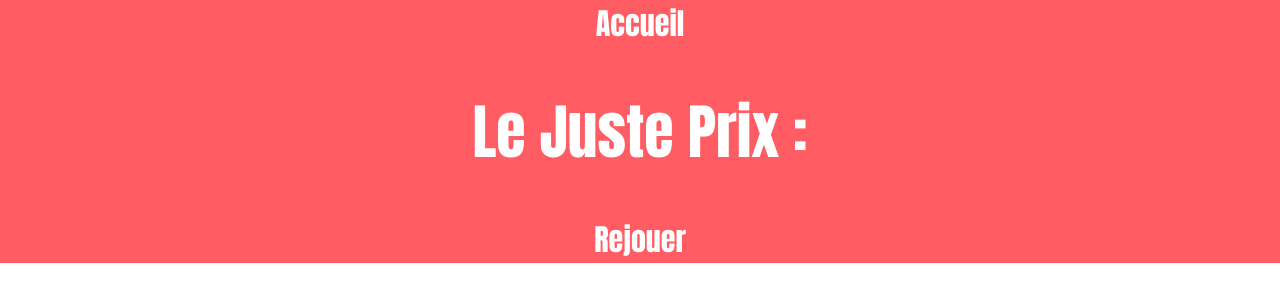
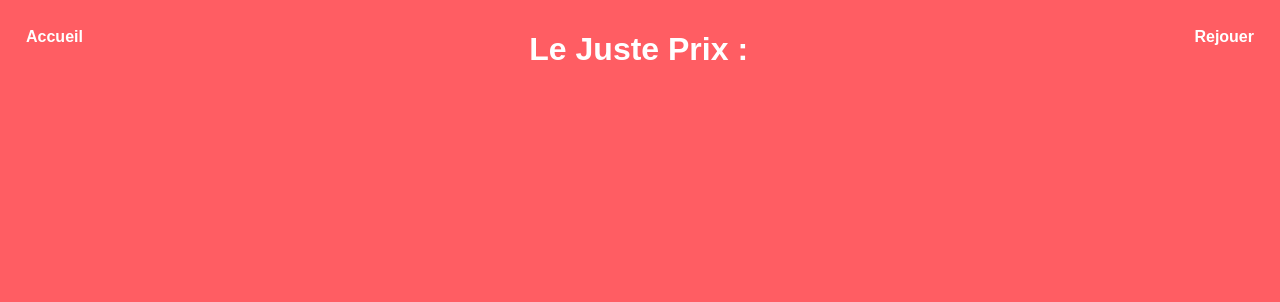
Before and after one commit to NathanaelMo/JustePrix, a website: page Front/header.html in a window 1280 px wide. Drawn offline with Linux system fonts and the light colour scheme.

Commit message:
retour du rouge sur le header

```diff
--- a/Front/header.html
+++ b/Front/header.html
@@ -8,6 +8,12 @@
         body {
             margin: 0;
             font-family: Arial, sans-serif;
+            background-color: #ff5d63; /* Couleur verte de la barre */
+            padding: 10px;
+            text-align: center;
+            color: white;
+            justify-content: space-between;
+            display: flex;
         }
 
         header {
@@ -29,13 +35,13 @@
     </style>
 </head>
 <body>
-<header>
+
     <a href="./index.html">Accueil</a>
 
     <h1>Le Juste Prix :</h1>
 
     <a href="./jeux.html">Rejouer</a> <!--renvoyer avec le nom du joueur voir chacha-->
-</header>
+
 
 </body>
 </html>
```
